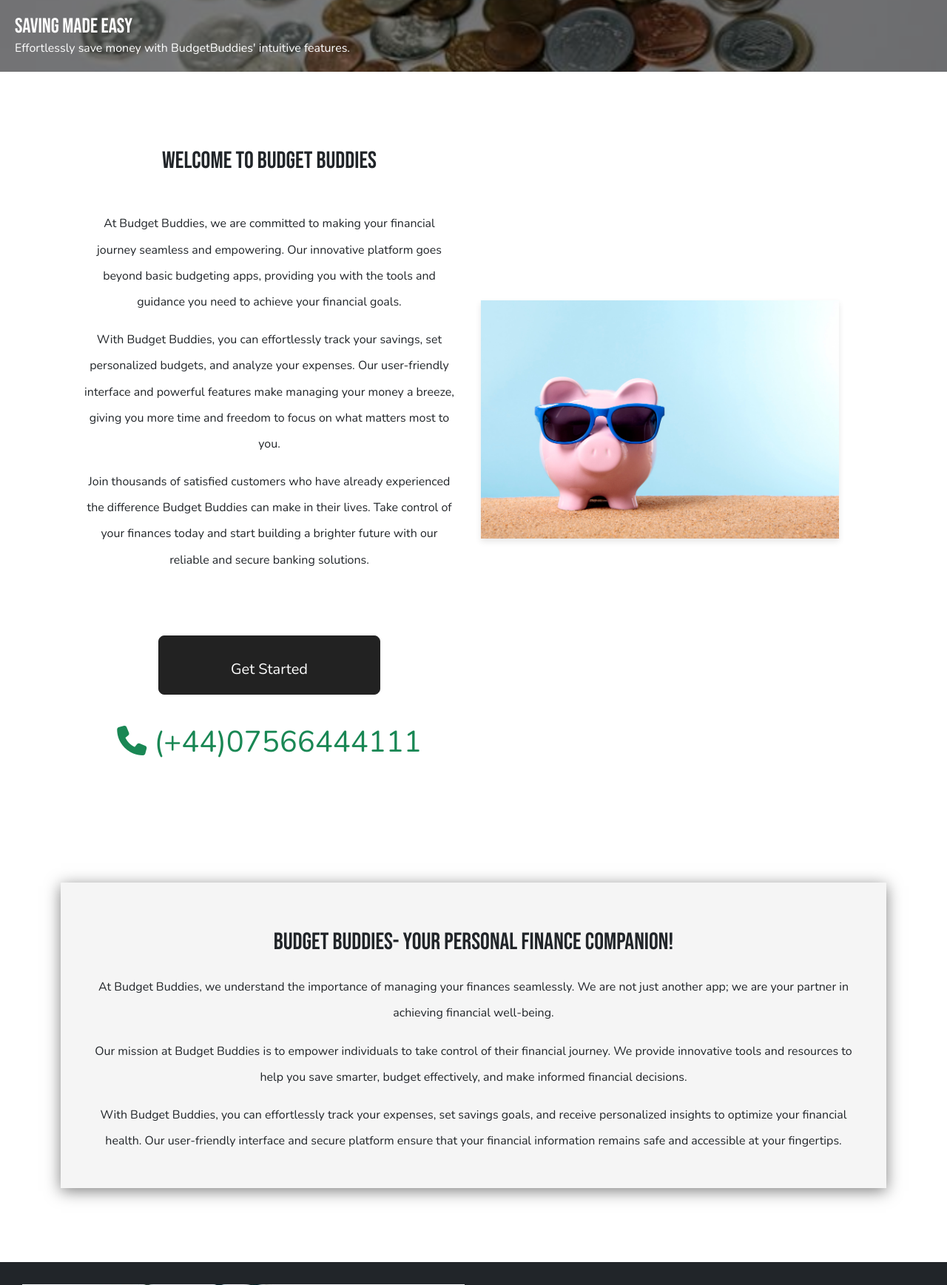
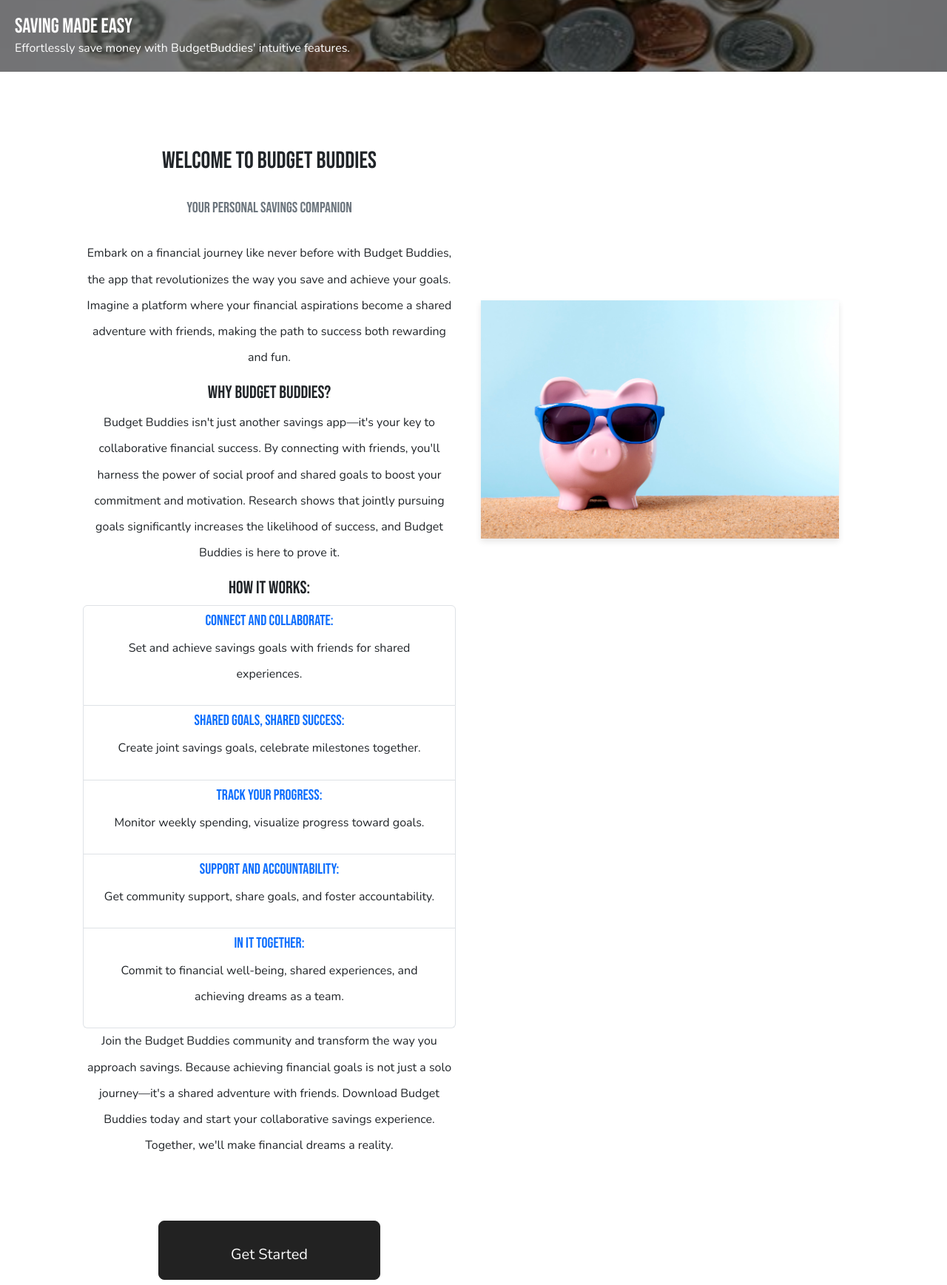
Before and after one commit to KaiLangen96/january-hackathon-2024, a Django app: page / in a window 1280 px wide. Shown: the part 619-2356 px from the top of the page at 74% size. Run offline with Django 4.2, Linux system fonts and the light colour scheme; some libraries are stand-ins or nearby versions.

Commit message:
Added sales copy

```diff
--- a/templates/about.html
+++ b/templates/about.html
@@ -6,6 +6,7 @@
   <div class="row align-items-center">
     <div class="col-12 col-md-6 text-lg-end">
       <h2>Welcome to Budget Buddies</h2>
+      <h3 class='text-secondary'>Your Personal Savings Companion</h3>
       <p><em>Your go-to companion for achieving financial success!</em></p>
     </div>
     <div class="col-12 col-md-6 text-lg-start gradient-about-left p-2">
--- a/templates/home.html
+++ b/templates/home.html
@@ -43,16 +43,43 @@
         <div class="row">
           <div class="col-12 col-lg-6">
 
-            <h2 class="heading text-center mb-4">Welcome to Budget Buddies</h2>
+            <h2>Welcome to Budget Buddies</h2>
+            <h3 class='h5 text-secondary'>Your Personal Savings Companion</h3>
             <br>
             <p>
-                At Budget Buddies, we are committed to making your financial journey seamless and empowering. Our innovative platform goes beyond basic budgeting apps, providing you with the tools and guidance you need to achieve your financial goals.
+              Embark on a financial journey like never before with Budget Buddies, the app that revolutionizes the way you save and achieve your goals. Imagine a platform where your financial aspirations become a shared adventure with friends, making the path to success both rewarding and fun.
             </p>
+
+            <h4>Why Budget Buddies?</h4>
             <p>
-                With Budget Buddies, you can effortlessly track your savings, set personalized budgets, and analyze your expenses. Our user-friendly interface and powerful features make managing your money a breeze, giving you more time and freedom to focus on what matters most to you.
+              Budget Buddies isn't just another savings app—it's your key to collaborative financial success. By connecting with friends, you'll harness the power of social proof and shared goals to boost your commitment and motivation. Research shows that jointly pursuing goals significantly increases the likelihood of success, and Budget Buddies is here to prove it.
             </p>
+
+            <h4>How It Works:</h4>
+            <ol class="list-group">
+              <li class="list-group-item">
+                  <h5 class='text-primary'>Connect and Collaborate:</h5>
+                  <p>Set and achieve savings goals with friends for shared experiences.</p>
+              </li>
+              <li class="list-group-item">
+                  <h5 class='text-primary'>Shared Goals, Shared Success:</h5>
+                  <p>Create joint savings goals, celebrate milestones together.</p>
+              </li>
+              <li class="list-group-item">
+                  <h5 class='text-primary'>Track Your Progress:</h5>
+                  <p>Monitor weekly spending, visualize progress toward goals.</p>
+              </li>
+              <li class="list-group-item">
+                  <h5 class='text-primary'>Support and Accountability:</h5>
+                  <p>Get community support, share goals, and foster accountability.</p>
+              </li>
+              <li class="list-group-item">
+                  <h5 class='text-primary'>In It Together:</h5>
+                  <p>Commit to financial well-being, shared experiences, and achieving dreams as a team.</p>
+              </li>
+          </ol>
             <p>
-                Join thousands of satisfied customers who have already experienced the difference Budget Buddies can make in their lives. Take control of your finances today and start building a brighter future with our reliable and secure banking solutions.
+              Join the Budget Buddies community and transform the way you approach savings. Because achieving financial goals is not just a solo journey—it's a shared adventure with friends. Download Budget Buddies today and start your collaborative savings experience. Together, we'll make financial dreams a reality.
             </p>
             <br>
             <br>
```
